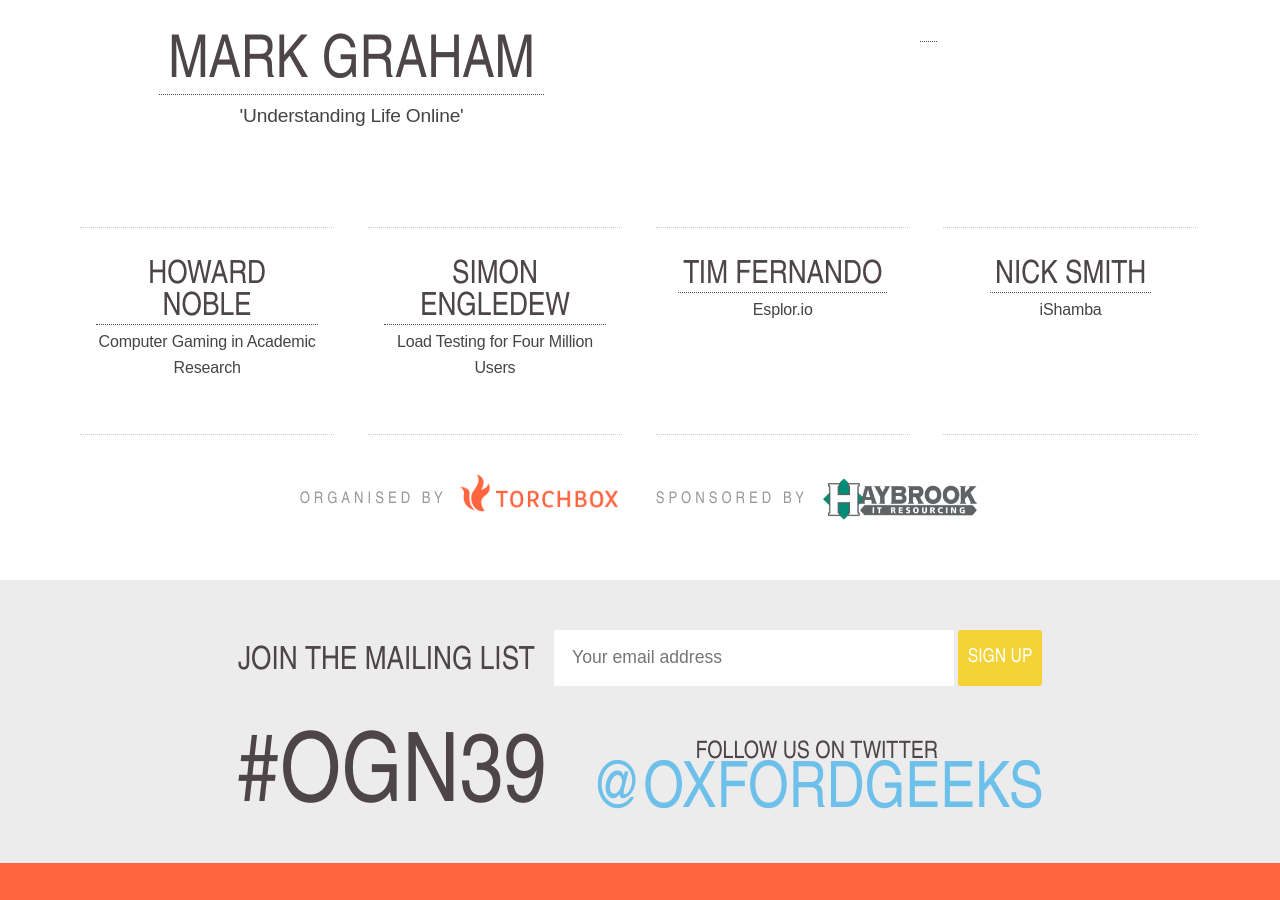
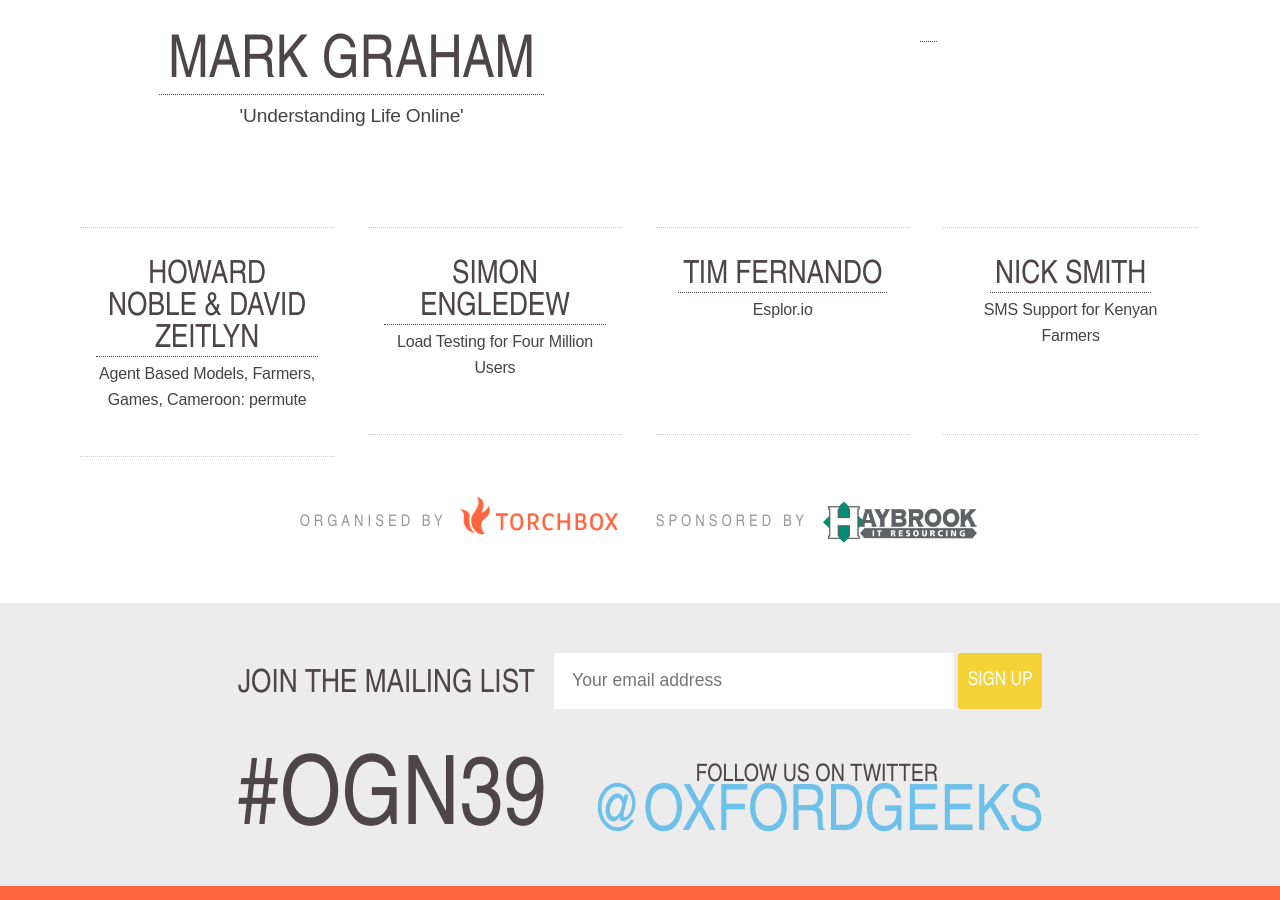
Before and after one commit to torchbox/ogn, a Jekyll site: the page built from _posts/2015-02-25-ogn39.markdown, in a window 1280 px wide and 900 px high, scrolled down 621 px. Built offline with Jekyll 4.4.1, drawn with Linux system fonts in a browser that asks for light colours; nearby versions of some CDN libraries; Markdown is read by kramdown in place of the engine named in the settings.

Commit message:
Updated details

```diff
--- a/_posts/2015-02-25-ogn39.markdown
+++ b/_posts/2015-02-25-ogn39.markdown
@@ -48,8 +48,8 @@
 
 <ul class="microslots">
     <li itemprop="performer" itemscope="itemscope" itemtype="http://schema.org/Person">
-        <a href="" itemprop="url"><h2 itemprop="name">Howard Noble</h2></a>
-        <p>Computer Gaming in Academic Research</p>
+        <a href="https://blogs.it.ox.ac.uk/modelling4all/oxgame/" itemprop="url"><h2 itemprop="name">Howard Noble & David Zeitlyn</h2></a>
+        <p>Agent Based Models, Farmers, Games, Cameroon: permute</p>
     </li>
     <li itemprop="performer" itemscope="itemscope" itemtype="http://schema.org/Person">
         <a href="http://www.github.com/simon-engledew" itemprop="url"><h2 itemprop="name">Simon Engledew</h2></a>
@@ -60,7 +60,7 @@
         <p>Esplor.io</p>
     </li>
     <li itemprop="performer" itemscope="itemscope" itemtype="http://schema.org/Person">
-        <a href="http://torchbox.com" itemprop="url"><h2 itemprop="name">Nick Smith</h2></a>
-        <p>iShamba</p>
+        <a href="http://torchbox.com/blog/sms-support-kenyan-farmers/" itemprop="url"><h2 itemprop="name">Nick Smith</h2></a>
+        <p>SMS Support for Kenyan Farmers</p>
     </li>
 </ul>
```
